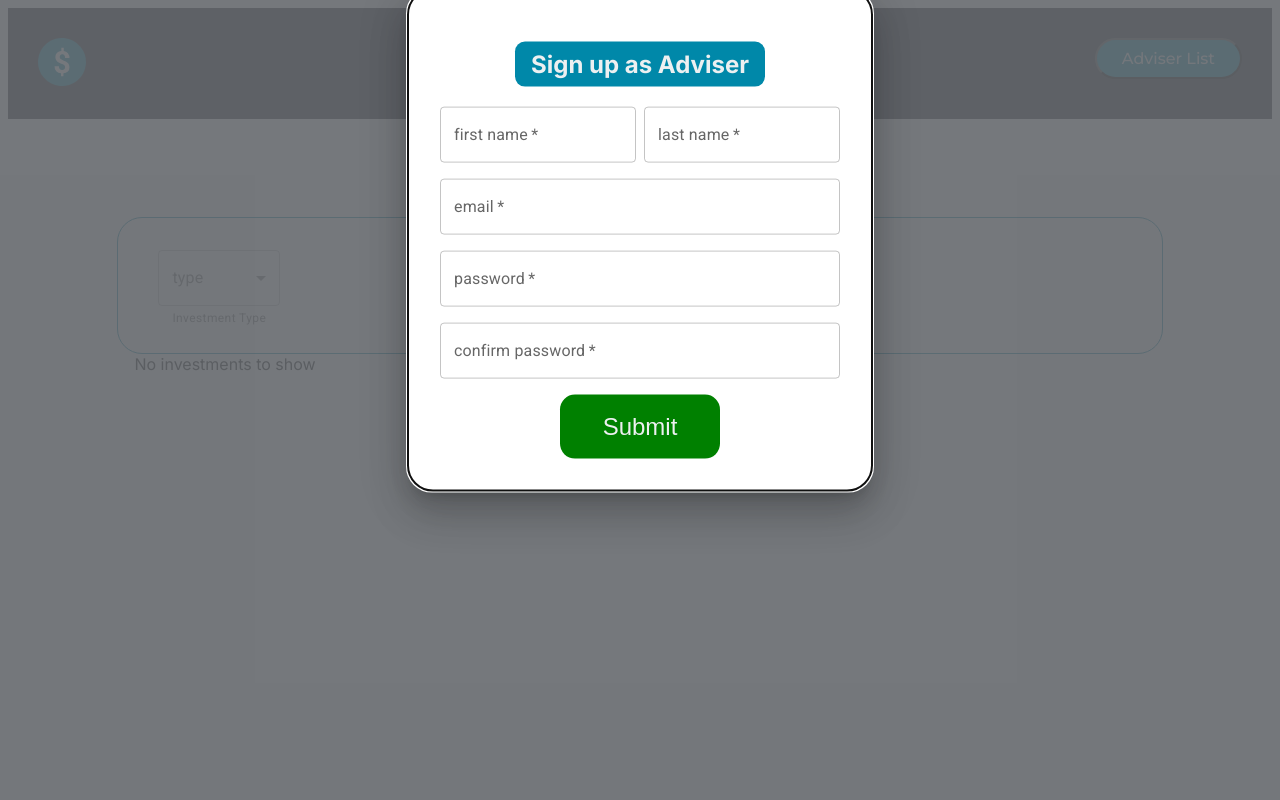
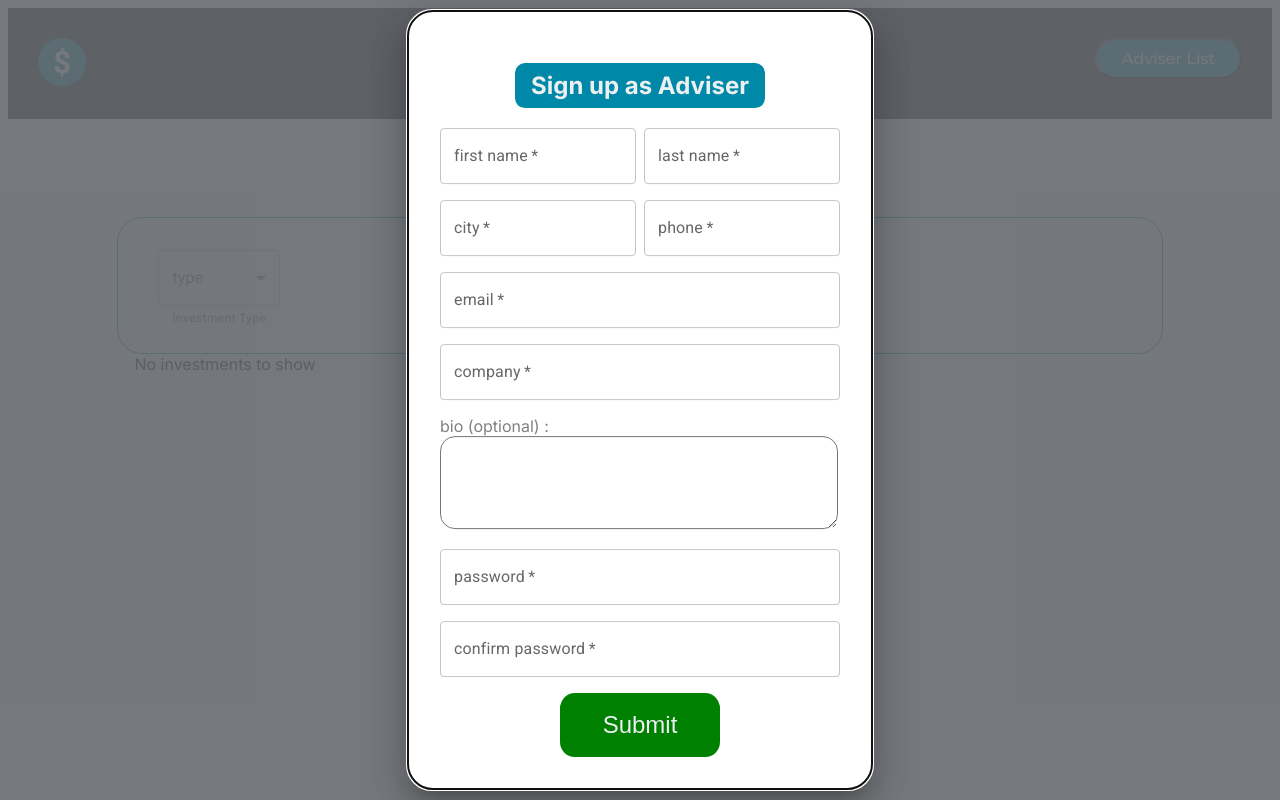
Before and after one commit to ichater/Fullstack-Investment-Portal, a Next.js app: page /investments in a window 1280 px wide. Both pictures are taken after a click on the item "Sign Up". Built offline with nearby package versions, Linux system fonts and the light colour scheme.

Commit message:
updated advisor sign up form to add more fields

```diff
--- a/src/app/components/authmodals/AdviserSignUpForm.tsx
+++ b/src/app/components/authmodals/AdviserSignUpForm.tsx
@@ -10,10 +10,23 @@ export default function AdviserSignUpForm() {
     email: "",
     password: "",
     confirmPassword: "",
+    bio: "",
+    city: "",
+    company: "",
+    phone: "",
   });
 
-  const { firstName, lastName, email, password, confirmPassword } =
-    adviserSignUp;
+  const {
+    firstName,
+    lastName,
+    email,
+    bio,
+    city,
+    company,
+    phone,
+    password,
+    confirmPassword,
+  } = adviserSignUp;
 
   const handleChange = (
     e: React.ChangeEvent<HTMLInputElement | HTMLTextAreaElement>
@@ -27,7 +40,7 @@ export default function AdviserSignUpForm() {
   return (
     <form className="auth-modal_form">
       {" "}
-      <div className="adviser-signup-fullname_wrapper">
+      <div className="adviser-signup-dual-input_wrapper">
         <TextField
           required
           label="first name"
@@ -43,6 +56,22 @@ export default function AdviserSignUpForm() {
           onChange={handleChange}
         />
       </div>
+      <div className="adviser-signup-dual-input_wrapper">
+        <TextField
+          required
+          label="city"
+          name="city"
+          value={city}
+          onChange={handleChange}
+        />{" "}
+        <TextField
+          required
+          label="phone"
+          name="phone"
+          value={phone}
+          onChange={handleChange}
+        />
+      </div>
       <TextField
         className="single-row_input"
         required
@@ -51,6 +80,25 @@ export default function AdviserSignUpForm() {
         name="email"
         onChange={handleChange}
       />
+      <TextField
+        className="single-row_input"
+        required
+        label="company"
+        value={company}
+        name="company"
+        onChange={handleChange}
+      />
+      <label className="bio-input_label">
+        bio (optional) :
+        <textarea
+          className="single-row_textarea"
+          id="bio"
+          name="bio"
+          rows={5}
+          value={bio}
+          onChange={handleChange}
+        />
+      </label>
       <TextField
         className="single-row_input"
         required
--- a/src/app/components/authmodals/AuthModal.tsx
+++ b/src/app/components/authmodals/AuthModal.tsx
@@ -13,9 +13,15 @@ type Props = {
   isLogIn: boolean;
 };
 
+export default function AuthModal({ isLogIn }: Props) {
+  const [open, setOpen] = useState(false);
+  const [loginState, setLoginState] = useState<LoginState>("adviser");
+  const handleOpen = () => setOpen(true);
+  const handleClose = () => setOpen(false);
+
   const style = {
     position: "absolute" as "absolute",
-  top: "30%",
+    top: isLogIn ? "30%" : "50%",
     left: "50%",
     transform: "translate(-50%, -50%)",
     width: 400,
@@ -30,11 +36,6 @@ const style = {
     flexDirection: "column",
   };
 
-export default function AuthModal({ isLogIn }: Props) {
-  const [open, setOpen] = useState(false);
-  const [loginState, setLoginState] = useState<LoginState>("adviser");
-  const handleOpen = () => setOpen(true);
-  const handleClose = () => setOpen(false);
   return (
     <>
       {" "}
--- a/src/app/components/investmentcomponents/investment-search-form/InvestmentSubmitBtn.tsx
+++ b/src/app/components/investmentcomponents/investment-search-form/InvestmentSubmitBtn.tsx
@@ -42,14 +42,10 @@ export default function InvestmentSubmitBtn() {
       }&per_page=${pageState}&page=1`
     );
 
-    if (formDisplay === "shares") {
-      console.log("shares called");
-      getShares(shareFormState);
-    }
-    if (formDisplay === "funds") {
-      console.log("funds called");
-      getManagedInvestments(fundFormState);
-    }
+    if (formDisplay === "shares") getShares(shareFormState);
+
+    if (formDisplay === "funds") getManagedInvestments(fundFormState);
+
     setPageNumber(1);
   }
 
--- a/src/app/styles/navbar.css
+++ b/src/app/styles/navbar.css
@@ -119,9 +119,21 @@
 
 .single-row_input {
   width: 100%;
+  padding: 0.5rem;
 }
 
-.adviser-signup-fullname_wrapper {
+.bio-input_label {
+  width: 100%;
+  color: grey;
+}
+
+.single-row_textarea {
+  padding: 0.5rem;
+  min-width: 95%;
+  border-radius: 15px;
+}
+
+.adviser-signup-dual-input_wrapper {
   display: flex;
   flex-direction: row;
   gap: 0.5rem;
--- a/src/types/navbar/AdviserSignUpState.ts
+++ b/src/types/navbar/AdviserSignUpState.ts
@@ -4,4 +4,8 @@ export interface AdviserSignUpState {
   email: string;
   password: string;
   confirmPassword: string;
+  bio: string;
+  city: string;
+  company: string;
+  phone: string;
 }
```
Lines whose indentation alone changed are shown as unchanged.
